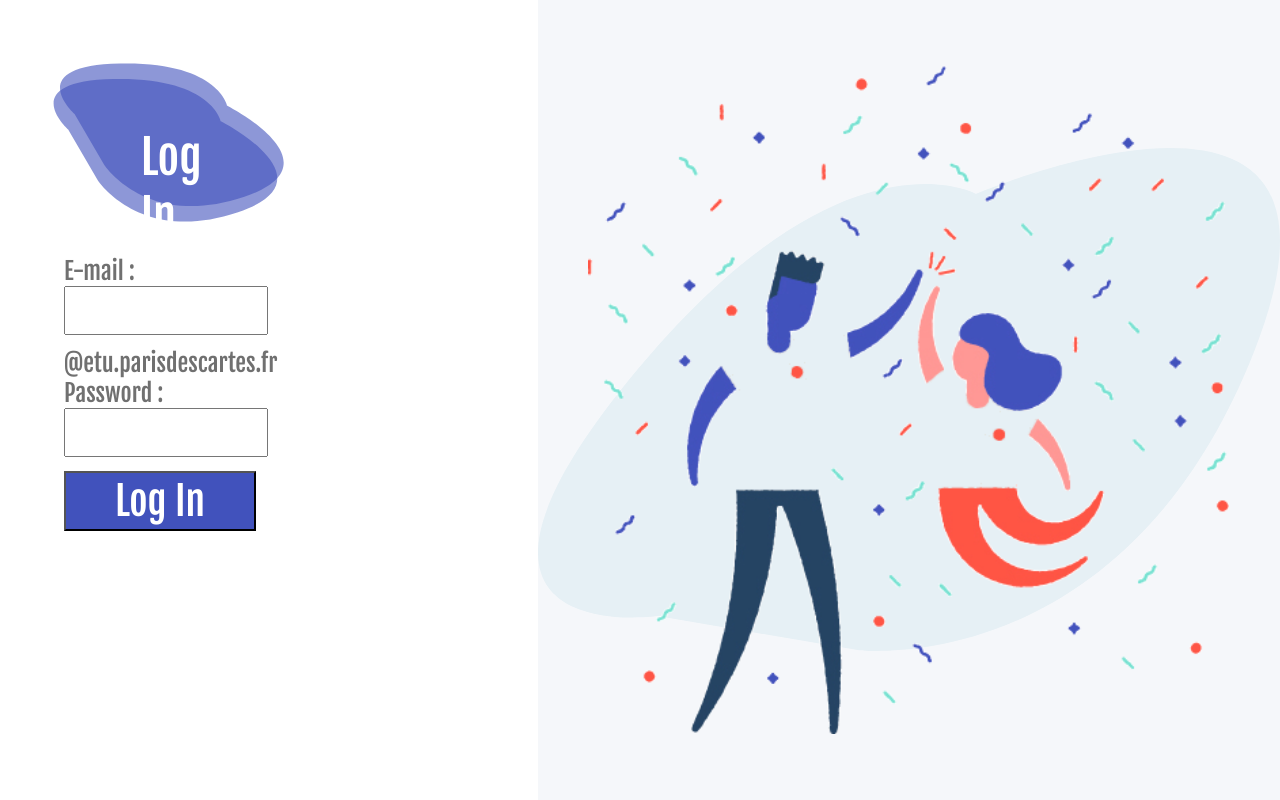
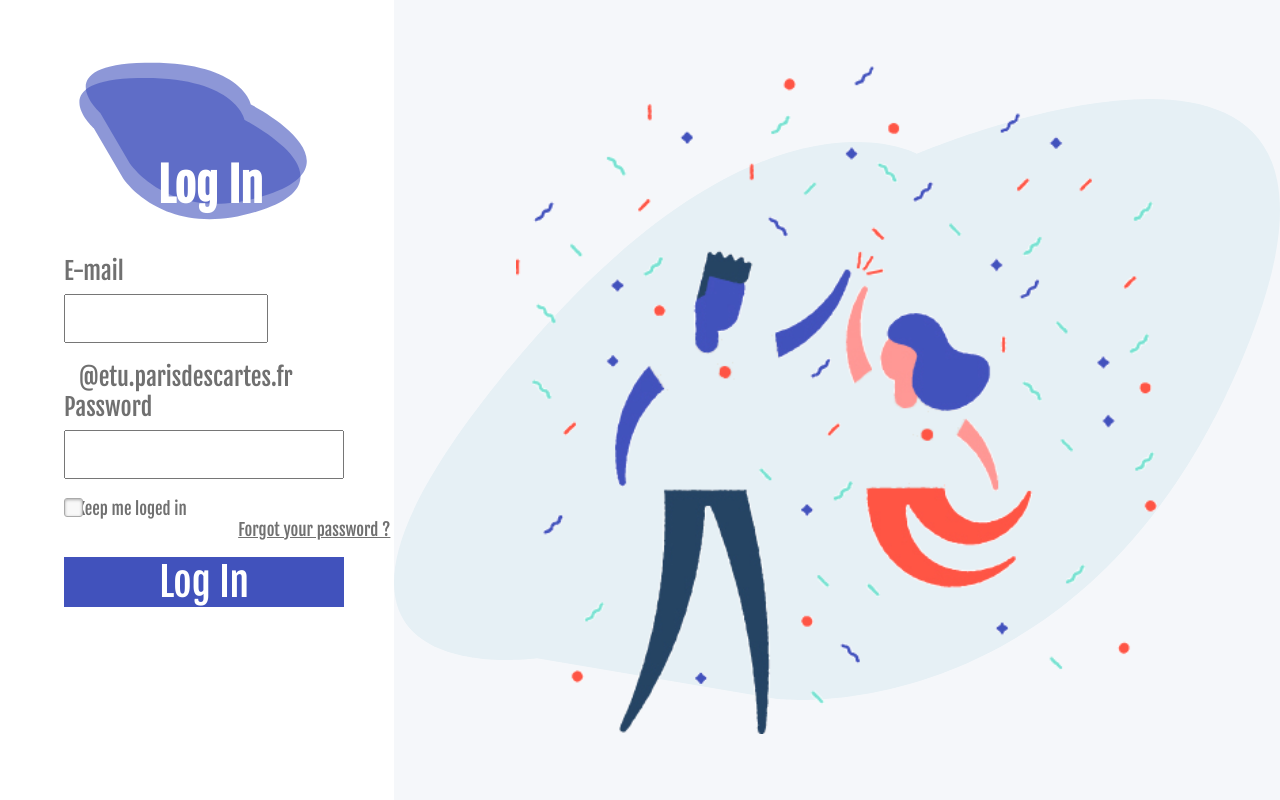
Before and after one commit to solown/ServeurWEB_PROJET, a PHP site: page /view/login.html in a window 1280 px wide. Run offline with PHP 8.4, Linux system fonts and the light colour scheme.

Commit message:
Login Page OK, need few update

```diff
--- a/site/styles/login.css
+++ b/site/styles/login.css
@@ -4,27 +4,26 @@ body {
 	font-size: x-large;
 	color : #707070;
 }
-.cloud_img{
-	margin-left:3%;
-	margin-bottom : 25%;
+#title{
+	position : relative;
+	text-align : center;
 	width : 20%;
+	margin-right : 6%;
+	margin-left : 5%;
+	height : 30%;
+}
+.centered{
 	position : absolute;
-}
-#title{
-	z-index : 10;
-	margin-top : 10%;
-	margin-left : 11%;
-	font-size : 195%;
+    top: 65%;
+	left : 37%;
 	color : white;
+	font-size : 165%;
 }
 #drawing {
-	margin-left : 23%;
-    width:60%;
-	background-image: url(../images/five.png), url(../images/cloud.svg);
+    width:70%;
+	background-image : url(../images/five.png),url(../images/cloud.svg);
     background-repeat: no-repeat;
     background-position: center;
-    height:100%;
-    display:inline-block;
 	background-color : #F5F7FA;
 }
 
@@ -36,28 +35,56 @@ form {
 	margin-left : 5%;
     display:inline-block;
 }
+.pwdinput{
+	width : 72%;
+}
 .connect_btn{
 	display:block;
 	width:150px;
-	line-height:50px;
+	width:73%;
 	text-align:center;
 	vertical-align:middle;
 	background-color : #4152BC;
 	font-family: "Fjalla One";
+	border: none;
 }
 .connect_btn,text{
 	color : white;
 	font-size : 165%;
-	height : 60px;
+	height : 35%;
 }
-
-
 form input {
-    margin-bottom:1em;
+	margin-top : 2%;
+    margin-bottom:5%;
 	height : 45px;
 	width : 200px;
-}
-form input,text {
 	font-family: "Fjalla One";
     color : #707070
 }
+#keepfrgt{
+	font-size :70%;
+	margin-right : 15%;
+	margin-bottom : 10%;
+}
+#keeplog{
+	  position: absolute;
+	  left : -9999px
+}
+p{
+	margin-left: 4%;
+}
+.fgtpwd{
+	float : right;
+}
+input[type="checkbox"] + label::before{
+    content: '';
+  position: absolute;
+  width: 17px; height: 17px; /* dim. de la case */
+  border: 1px solid #aaa;
+  background: #f8f8f8;
+  border-radius: 3px; /* angles arrondis */
+  box-shadow: inset 0 1px 3px rgba(0,0,0,.3) /* légère ombre interne */
+}
+input[type="checkbox"]:checked + label::before{
+    background:#4152BC;
+}
--- a/site/view/login.html
+++ b/site/view/login.html
@@ -4,26 +4,38 @@
 <head>
 	<meta charset="utf-8" />
 	<title>Log In</title>
-	<link rel="stylesheet" href="/styles/main.css">
-	<link rel="stylesheet" href="/styles/login.css">
+	<link rel="stylesheet" href="../styles/main.css">
+	<link rel="stylesheet" href="../styles/login.css">
+	<link rel="stylesheet" href="../styles/form.css">
 	<link href="https://fonts.googleapis.com/css?family=Fjalla+One" rel="stylesheet">
 	<link href="https://fonts.googleapis.com/css?family=Open+Sans+Condensed:300" rel="stylesheet">
 </head>
 
 <body>
 
-	<div id="title">Log In</div>
-	<img class="cloud_img" src="./images/doubleCloud.svg">
+	<div id="title">
+	<img src="../images/doubleCloud.svg" />
+	<div class = "centered"> <h3>Log In </h3></div>
+	</div>
+	</div>
+
 
 	<form action="/controller/identification.php" method="post">
-		<label>E-mail :<br></label>
+		<label>E-mail <br></label>
 		<input type="text" name="mail" value=""></input>
 		<p style="display:inline-block">@etu.parisdescartes.fr</p>
-		<label><br>Password :<br></label>
-		<input type="password" name="password"></input>
-		<input class="connect_btn" type="submit" value="Log In" style="display:block; width:50%"></input>
+		<label><br>Password <br></label>
+		<input type="password" name="password" class="pwdinput"></input>
+		<div id="keepfrgt">
+		<input type="checkbox" id="keeplog">
+		<label for="keeplog" class="labkeep"><p>Keep me loged in</p></label>
+		<label class="fgtpwd"><u>Forgot your password ?</u><label>
+		</div>
+		<input class="connect_btn" type="submit" value="Log In"></input>
+
 	</form>
-	<div id="drawing"></div>
+	<div id="drawing">
+	</div>
 	<script src="../scripts/main.js"></script>
 </body>
 
```
